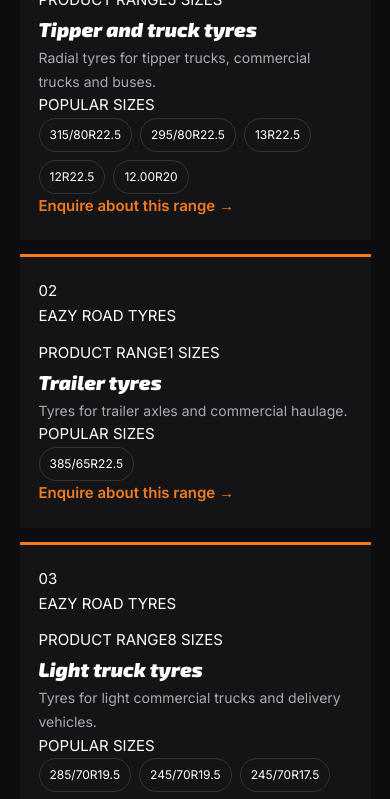
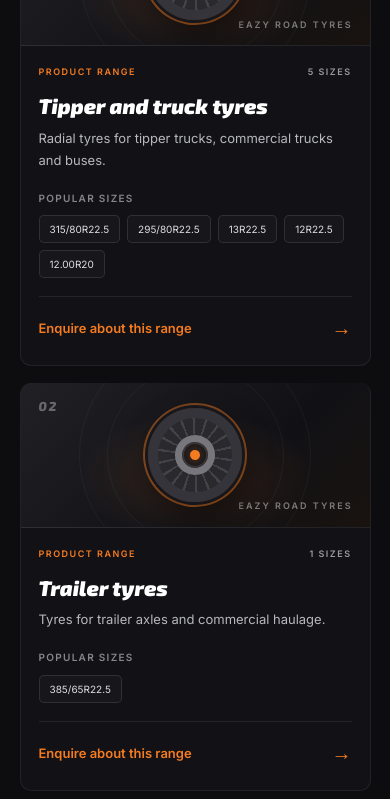
Before and after one commit to Baiden001/eazy-tyres, a Next.js app: page /products in a window 390 px wide. Shown: the part 2260-3059 px from the top of the page. Built offline with nearby package versions, Linux system fonts and the light colour scheme; no server answers.

Commit message:
Implement styles for product category cards
Added styles for product category cards with responsive design.

```diff
--- a/app/globals.css
+++ b/app/globals.css
@@ -1143,3 +1143,288 @@ nav a{padding:10px 0}
     transform: none;
   }
 }
+/* =========================================================
+   PRODUCT CATEGORY CARDS — MODERN REFINEMENT
+========================================================= */
+
+.pc-grid {
+  grid-template-columns: repeat(2, minmax(0, 1fr));
+  gap: 22px;
+  align-items: stretch;
+}
+
+.pc {
+  position: relative;
+  overflow: hidden;
+  gap: 0;
+  padding: 0;
+  border: 1px solid #ffffff12;
+  border-top: 0;
+  border-radius: 14px;
+  background: #121216;
+  transition: transform 0.25s ease, border-color 0.25s ease,
+    box-shadow 0.25s ease;
+}
+
+.pc:hover {
+  transform: translateY(-5px);
+  border-color: #f47b2070;
+  box-shadow: 0 18px 42px #00000045;
+}
+
+.pc-visual {
+  position: relative;
+  display: flex;
+  min-height: 175px;
+  align-items: center;
+  justify-content: center;
+  overflow: hidden;
+  background:
+    radial-gradient(ellipse at 50% 65%, #f47b2024 0, transparent 48%),
+    linear-gradient(135deg, #202025 0%, #111115 65%, #19130f 100%);
+  border-bottom: 1px solid #ffffff12;
+}
+
+.pc-visual::before,
+.pc-visual::after {
+  position: absolute;
+  content: "";
+  width: 230px;
+  height: 230px;
+  border: 1px solid #ffffff0b;
+  border-radius: 50%;
+}
+
+.pc-visual::after {
+  width: 175px;
+  height: 175px;
+}
+
+.pc-number {
+  position: absolute;
+  top: 15px;
+  left: 18px;
+  color: #ffffff55;
+  font: italic 700 13px "Exo 2", Arial, sans-serif;
+  letter-spacing: 2px;
+}
+
+.pc-wheel {
+  position: relative;
+  z-index: 1;
+  display: grid;
+  width: 112px;
+  height: 112px;
+  place-items: center;
+  border: 12px solid #34343a;
+  border-radius: 50%;
+  background: repeating-conic-gradient(
+    from 0deg,
+    #29292e 0deg 8deg,
+    #424249 8deg 12deg,
+    #29292e 12deg 20deg
+  );
+  box-shadow:
+    0 0 0 3px #17171b,
+    0 0 0 5px #f47b2070,
+    0 12px 28px #00000080;
+  transform: rotate(-12deg);
+}
+
+.pc-wheel-inner {
+  display: grid;
+  width: 48px;
+  height: 48px;
+  place-items: center;
+  border: 7px solid #77777d;
+  border-radius: 50%;
+  background: #17171b;
+  box-shadow: inset 0 0 0 2px #333339;
+}
+
+.pc-wheel-inner span {
+  width: 10px;
+  height: 10px;
+  border-radius: 50%;
+  background: var(--o);
+  box-shadow: 0 0 12px #f47b2080;
+}
+
+.pc-visual-label {
+  position: absolute;
+  right: 17px;
+  bottom: 13px;
+  color: #ffffff70;
+  font-size: 9px;
+  font-weight: 700;
+  letter-spacing: 2px;
+}
+
+.pc-content {
+  display: flex;
+  flex: 1;
+  flex-direction: column;
+  padding: 22px 23px 24px;
+}
+
+.pc-meta {
+  display: flex;
+  justify-content: space-between;
+  gap: 10px;
+  margin-bottom: 13px;
+  color: var(--o);
+  font-size: 9px;
+  font-weight: 800;
+  letter-spacing: 1.5px;
+}
+
+.pc-meta span:last-child {
+  color: #9999a1;
+}
+
+.pc h3 {
+  margin-bottom: 8px;
+  color: #fff;
+  font-size: 23px;
+  line-height: 1.2;
+}
+
+.pc-content > p {
+  margin: 0 0 19px;
+  color: #b7b7bf;
+  font-size: 14px;
+  line-height: 1.7;
+}
+
+.pc-size-heading {
+  margin-bottom: 9px;
+  color: #85858e;
+  font-size: 10px;
+  font-weight: 700;
+  letter-spacing: 1.3px;
+}
+
+.pc .sizes.sm {
+  display: flex;
+  flex-wrap: wrap;
+  gap: 7px;
+  margin: 0 0 18px;
+}
+
+.pc .sizes.sm span {
+  padding: 6px 10px;
+  border: 1px solid #ffffff1c;
+  border-radius: 5px;
+  background: #ffffff06;
+  color: #dedee3;
+  font-size: 11px;
+  line-height: 1.4;
+}
+
+.pc .sizes.sm .pc-more {
+  border-color: #f47b2050;
+  color: var(--o);
+}
+
+.pc-content > .pc-brands {
+  margin: 0 0 15px;
+  color: #b7b7bf;
+  font-size: 13px;
+}
+
+.pc-brands b {
+  color: #fff;
+}
+
+.pc .lk {
+  display: flex;
+  align-items: center;
+  justify-content: space-between;
+  gap: 12px;
+  margin-top: auto;
+  padding-top: 15px;
+  border-top: 1px solid #ffffff14;
+  color: var(--o);
+  font-size: 13px;
+  font-weight: 700;
+  text-decoration: none;
+}
+
+.pc .lk span {
+  font-size: 20px;
+  transition: transform 0.2s ease;
+}
+
+.pc .lk:hover span {
+  transform: translateX(5px);
+}
+
+/* TABLET */
+@media (min-width: 601px) and (max-width: 1024px) {
+  .pc-grid {
+    grid-template-columns: repeat(2, minmax(0, 1fr));
+    gap: 16px;
+  }
+
+  .pc-content {
+    padding: 19px;
+  }
+
+  .pc h3 {
+    font-size: 21px;
+  }
+}
+
+/* MOBILE */
+@media (max-width: 600px) {
+  .pc-grid {
+    grid-template-columns: minmax(0, 1fr);
+    gap: 17px;
+  }
+
+  .pc {
+    border-radius: 11px;
+  }
+
+  .pc-visual {
+    min-height: 145px;
+  }
+
+  .pc-wheel {
+    width: 94px;
+    height: 94px;
+    border-width: 10px;
+  }
+
+  .pc-wheel-inner {
+    width: 40px;
+    height: 40px;
+  }
+
+  .pc-content {
+    padding: 19px 18px 20px;
+  }
+
+  .pc h3 {
+    font-size: 21px;
+  }
+
+  .pc-content > p {
+    font-size: 13px;
+  }
+
+  .pc .sizes.sm span {
+    font-size: 10px;
+  }
+}
+
+@media (prefers-reduced-motion: reduce) {
+  .pc,
+  .pc .lk span {
+    transition: none;
+  }
+
+  .pc:hover {
+    transform: none;
+  }
+}
```
